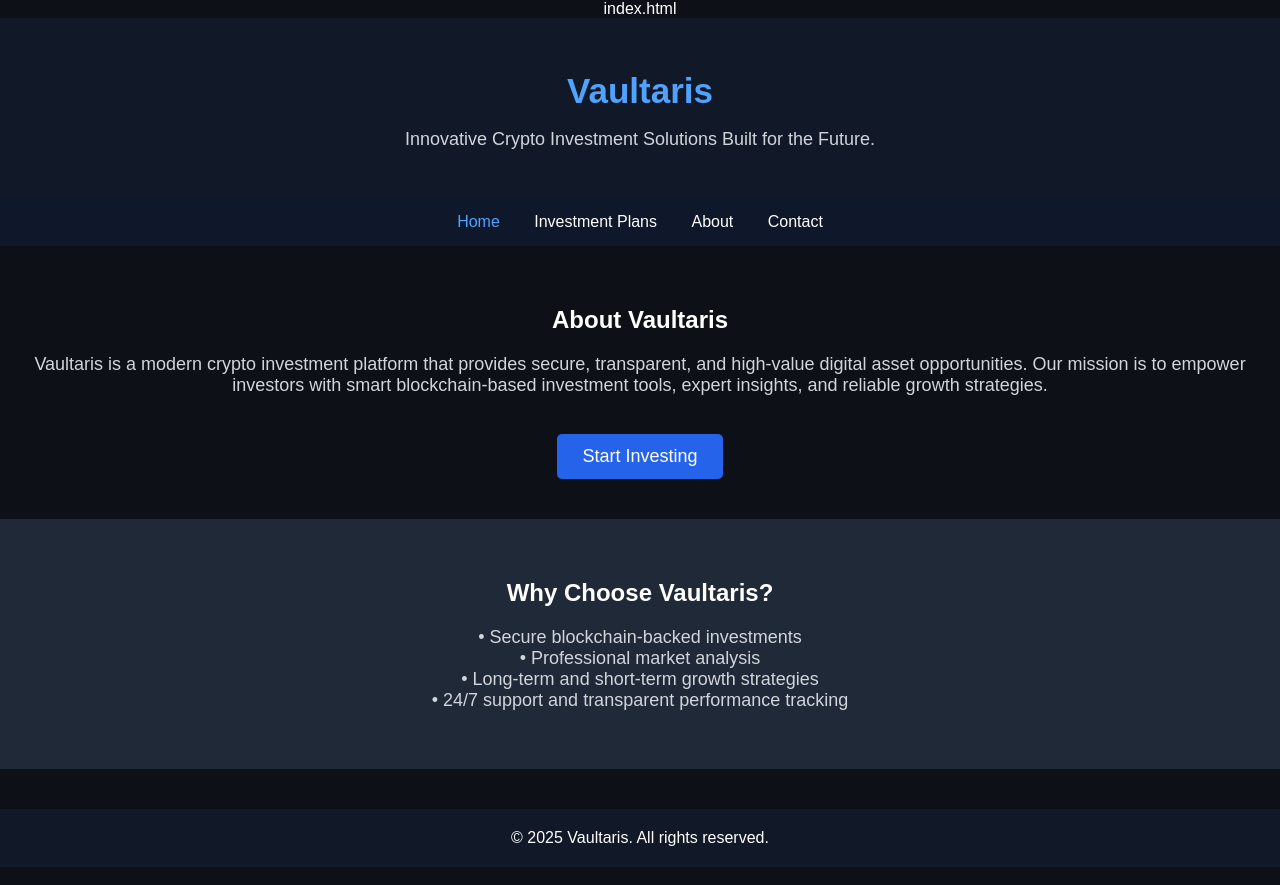
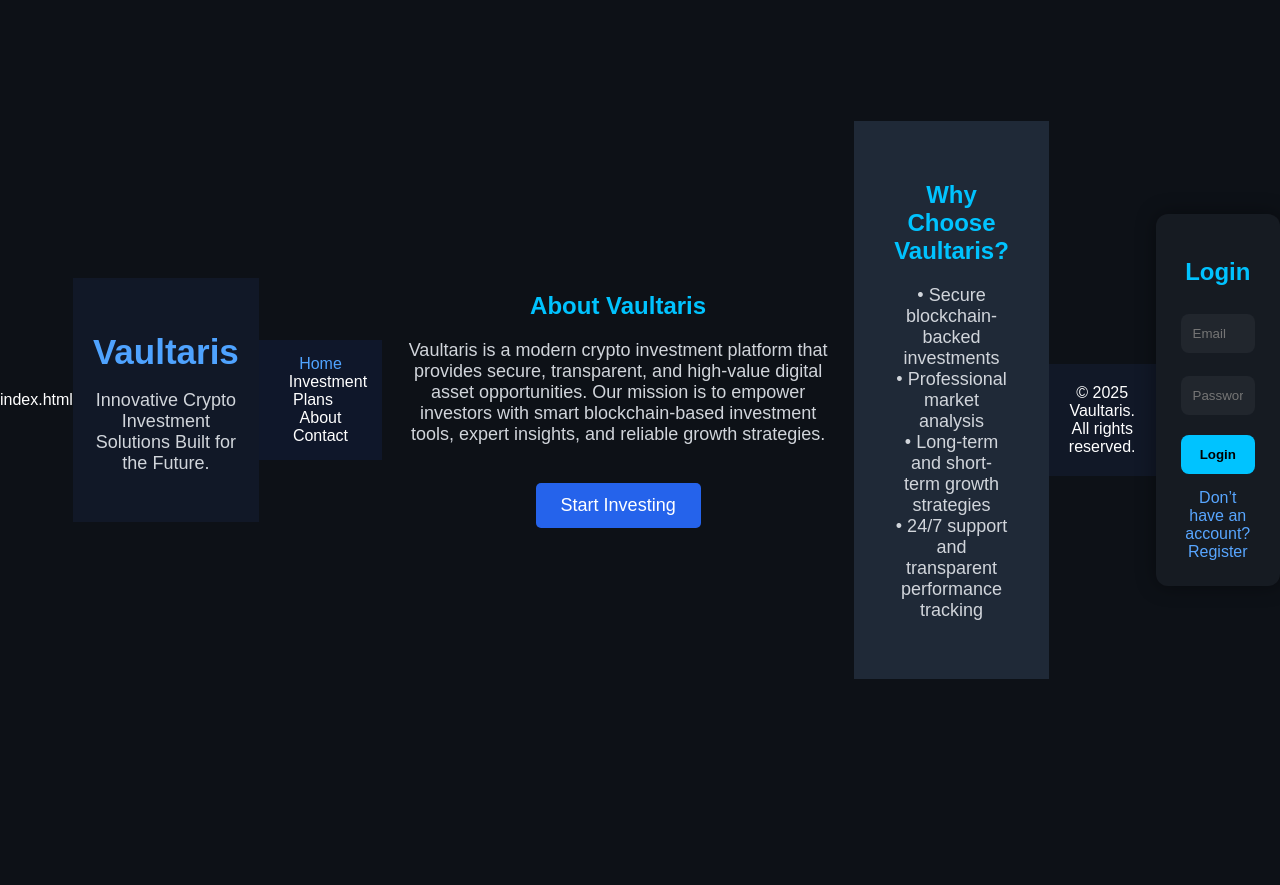
Before and after one commit to Vaultaris-pixel/vaultaris-pixel.github.io, a plain HTML site: page index.html in a window 1280 px wide. After the commit the page ends 800 px from the top, so only its background shows below. Drawn offline with Linux system fonts and the light colour scheme.

Commit message:
Update index.html

```diff
--- a/index.html
+++ b/index.html
@@ -88,3 +88,117 @@ index.html<!DOCTYPE html>
 
 </body>
 </html>
+<!DOCTYPE html>
+<html lang="en">
+<head>
+    <meta charset="UTF-8">
+    <meta name="viewport" content="width=device-width, initial-scale=1.0">
+    <title>Vaultaris | Login & Register</title>
+
+    <style>
+        body {
+            margin: 0;
+            padding: 0;
+            background: #0d1117;
+            font-family: Arial, sans-serif;
+            color: #fff;
+            display: flex;
+            justify-content: center;
+            align-items: center;
+            height: 100vh;
+        }
+
+        .container {
+            background: #161b22;
+            padding: 25px;
+            width: 350px;
+            border-radius: 12px;
+            box-shadow: 0 0 20px rgba(0,0,0,0.4);
+        }
+
+        h2 {
+            text-align: center;
+            margin-bottom: 20px;
+            color: #00c3ff;
+        }
+
+        input {
+            width: 100%;
+            padding: 12px;
+            border: none;
+            outline: none;
+            border-radius: 8px;
+            margin: 8px 0 15px 0;
+            background: #21262d;
+            color: white;
+        }
+
+        button {
+            width: 100%;
+            padding: 12px;
+            background: #00c3ff;
+            border: none;
+            border-radius: 8px;
+            color: #000;
+            cursor: pointer;
+            font-weight: bold;
+            margin-top: 5px;
+        }
+
+        button:hover {
+            background: #08e0ff;
+        }
+
+        .toggle {
+            text-align: center;
+            margin-top: 15px;
+            cursor: pointer;
+            color: #58a6ff;
+        }
+
+        .toggle:hover {
+            text-decoration: underline;
+        }
+    </style>
+</head>
+<body>
+
+    <div class="container">
+
+        <!-- Login Form -->
+        <div id="loginForm">
+            <h2>Login</h2>
+            <input type="email" placeholder="Email">
+            <input type="password" placeholder="Password">
+            <button>Login</button>
+
+            <div class="toggle" onclick="showRegister()">Don’t have an account? Register</div>
+        </div>
+
+        <!-- Registration Form -->
+        <div id="registerForm" style="display:none;">
+            <h2>Create Account</h2>
+            <input type="text" placeholder="Full Name">
+            <input type="email" placeholder="Email">
+            <input type="password" placeholder="Password">
+            <button>Register</button>
+
+            <div class="toggle" onclick="showLogin()">Already have an account? Login</div>
+        </div>
+
+    </div>
+
+    <script>
+        function showRegister() {
+            document.getElementById("loginForm").style.display = "none";
+            document.getElementById("registerForm").style.display = "block";
+        }
+
+        function showLogin() {
+            document.getElementById("registerForm").style.display = "none";
+            document.getElementById("loginForm").style.display = "block";
+        }
+    </script>
+
+</body>
+</html>
```
